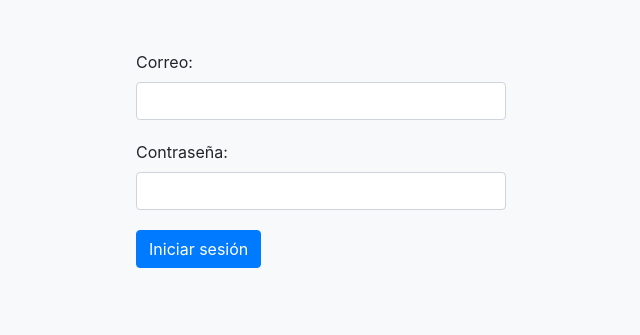
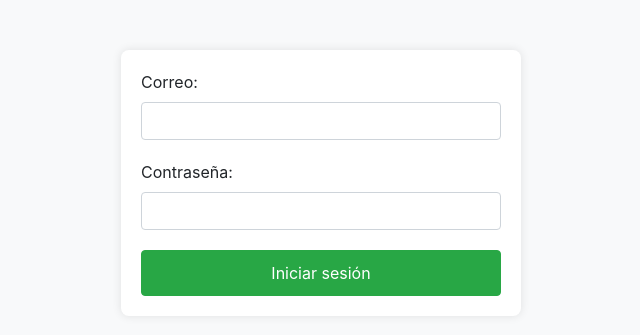
Before and after one commit to Brigitte9219/ServiciosWebPHP, a PHP site: page /login.php in a window 1280 px wide. Shown: the top 335 px of the page, without its empty margins (319-959 px from the left). Run offline with PHP 8.4, Linux system fonts and the light colour scheme; some libraries are stand-ins or nearby versions.

Commit message:
Actualizando el diseño del login

```diff
--- a/login.php
+++ b/login.php
@@ -37,20 +37,36 @@ if ($_SERVER['REQUEST_METHOD'] == 'POST') {//Verifica si el formulario se ha env
         .container {
             max-width: 400px;
             margin-top: 50px;
+            background-color: #ffffff;
+            border-radius: 8px;
+            box-shadow: 0 0 10px rgba(0, 0, 0, 0.1);
+            padding: 20px;
         }
 
         .form-group {
             margin-bottom: 20px;
         }
 
+        .form-control {
+            border-radius: 4px;
+            box-shadow: none;
+        }
+
         .btn-primary {
-            background-color: #007bff;
-            border-color: #007bff;
+            background-color: #28a745;
+            border-color: #28a745;
+            width: 100%;
+            padding: 10px;
+            font-size: 16px;
         }
 
         .btn-primary:hover {
-            background-color: #0056b3;
-            border-color: #0056b3;
+            background-color: #218838;
+            border-color: #218838;
+        }
+
+        .alert {
+            border-radius: 8px;
         }
     </style>
 </head>
```
